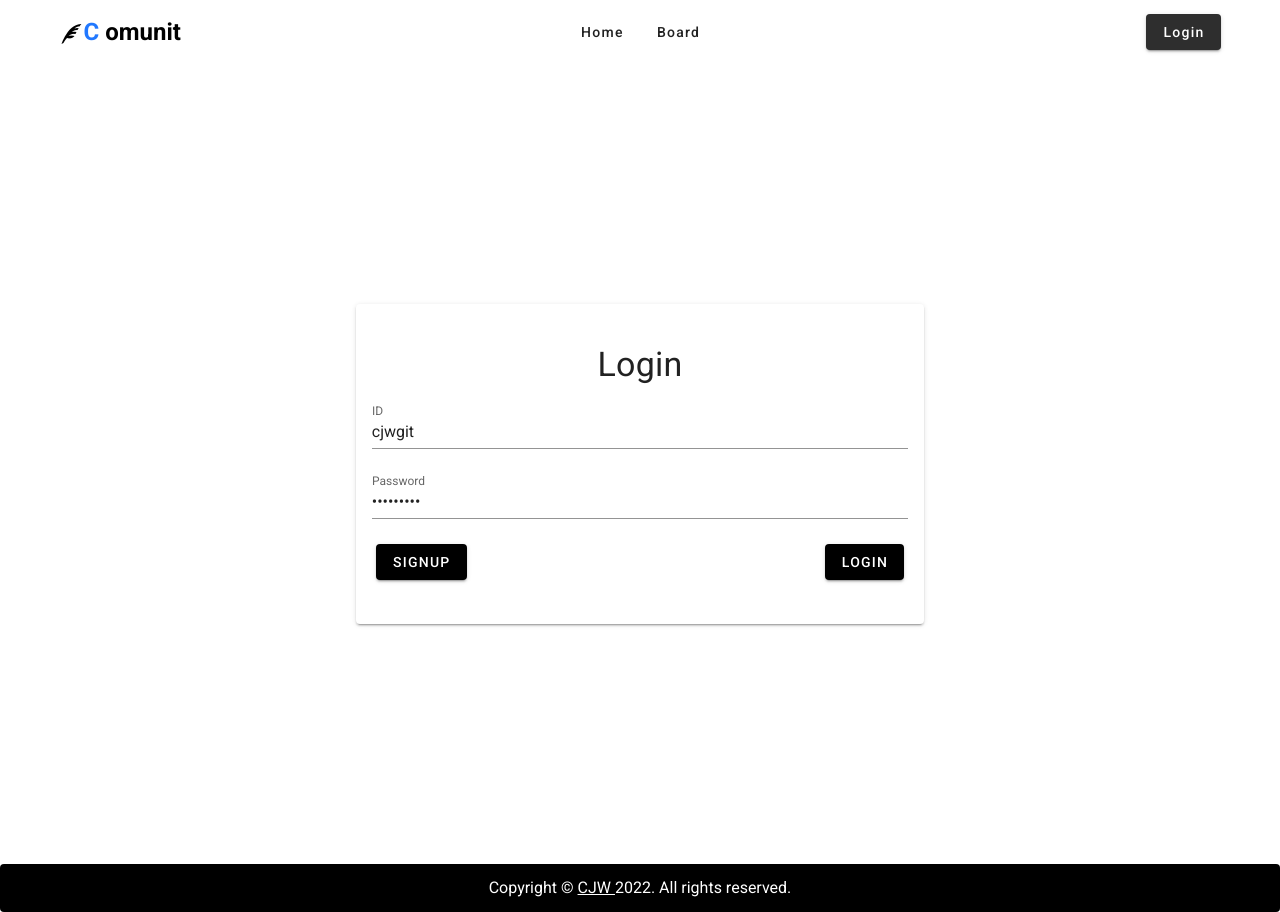
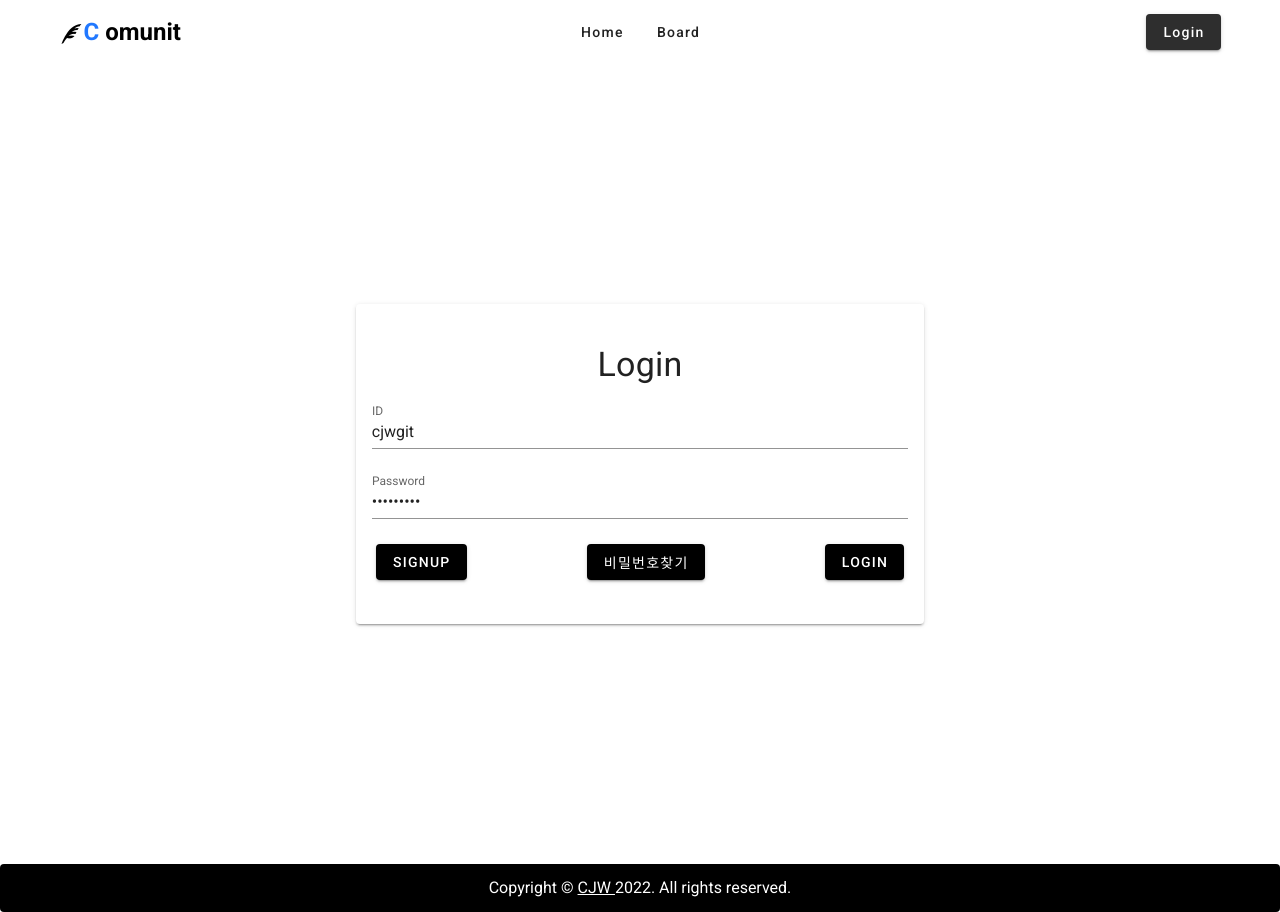
Before and after one commit to dev-cjwgit/ComunitProject, a Vue app: page /login in a window 1280 px wide. Built offline with nearby package versions, Linux system fonts and the light colour scheme.

Commit message:
비밀번호 찾기 기능 구현 예정

```diff
--- a/src/store/modules/userStore.js
+++ b/src/store/modules/userStore.js
@@ -151,7 +151,7 @@ const userStore = {
                     result = true;
                 }
             }
-            console.log(result);
+            // console.log(result);
             return result;
         }
     },
--- a/src/views/AppLogin.vue
+++ b/src/views/AppLogin.vue
@@ -26,6 +26,12 @@
                 @click="_signup"
                 color="primary">
               Signup
+            </v-btn>
+
+            <v-btn
+                @click="_findPW"
+                color="primary">
+              비밀번호찾기
             </v-btn>
 
             <v-btn
@@ -76,6 +82,10 @@ export default {
 
     _signup() {
       this.$router.push({name: "signup"});
+    },
+
+    _findPW() {
+
     }
   },
   computed: {},
```
